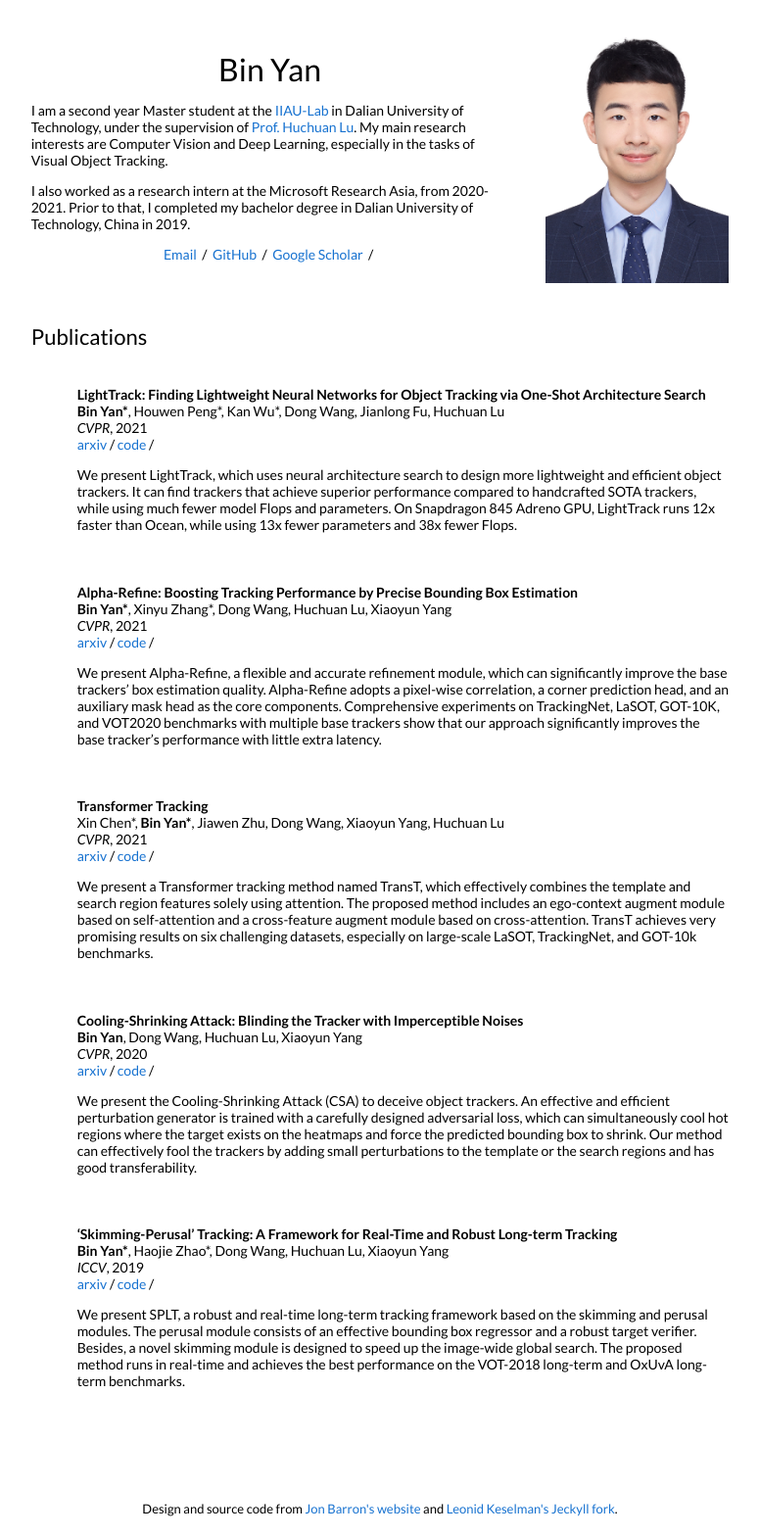
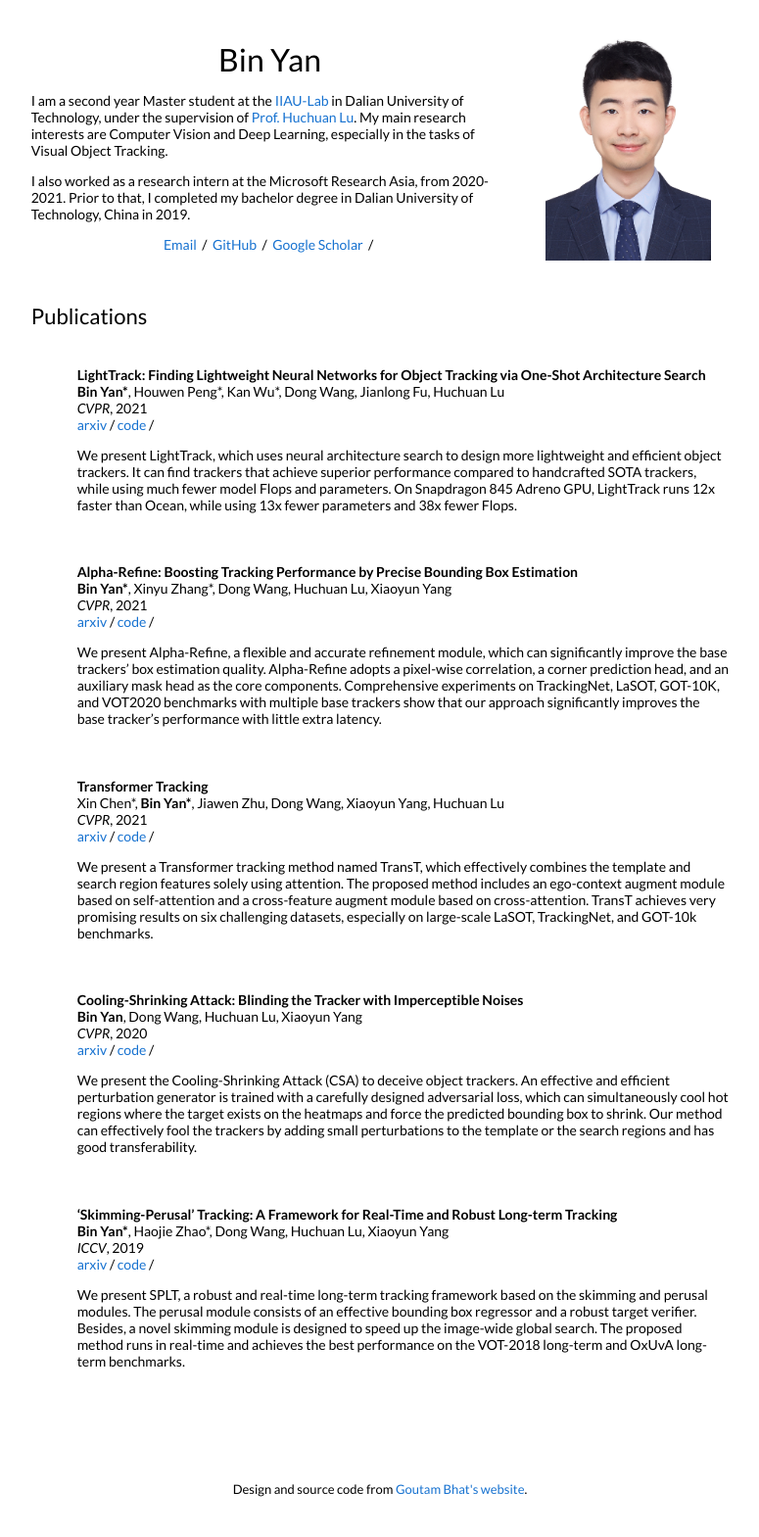
Before and after one commit to MasterBin-IIAU/masterbin-iiau.github.io, a Jekyll site: the page built from _posts/2021-04-29-lighttrack.markdown, in a window 1280 px wide. Shown: the whole page at 98% size, without its empty margins (252-1027 px from the left). Built offline with Jekyll 4.4.1, drawn with Linux system fonts in a browser that asks for light colours.

Commit message:
add reference

```diff
--- a/_layouts/default.html
+++ b/_layouts/default.html
@@ -40,7 +40,7 @@
               </p>
             </td>
             <td style="padding:2.5%;width:40%;max-width:40%">
-              <img style="width:100%;max-width:100%" alt="profile photo" src="images/my_photo.JPG">
+              <img style="width:90%;max-width:90%" alt="profile photo" src="images/my_photo.JPG">
             </td>
           </tr>
         </table>
@@ -100,7 +100,7 @@
             <td style="padding:0px">
               <br>
               <p style="text-align:center;font-size:small;">
-                Design and source code from <a style="font-size:small;" href="https://jonbarron.info">Jon Barron's website</a> and <a style="font-size:small;" href="https://leonidk.com/"> Leonid Keselman's</a> <a style="font-size:small;" href="https://github.com/leonidk/new_website">Jeckyll fork</a>.
+                Design and source code from <a style="font-size:small;" href="https://goutamgmb.github.io/">Goutam Bhat's website</a>.
               </p>
             </td>
           </tr>
```
